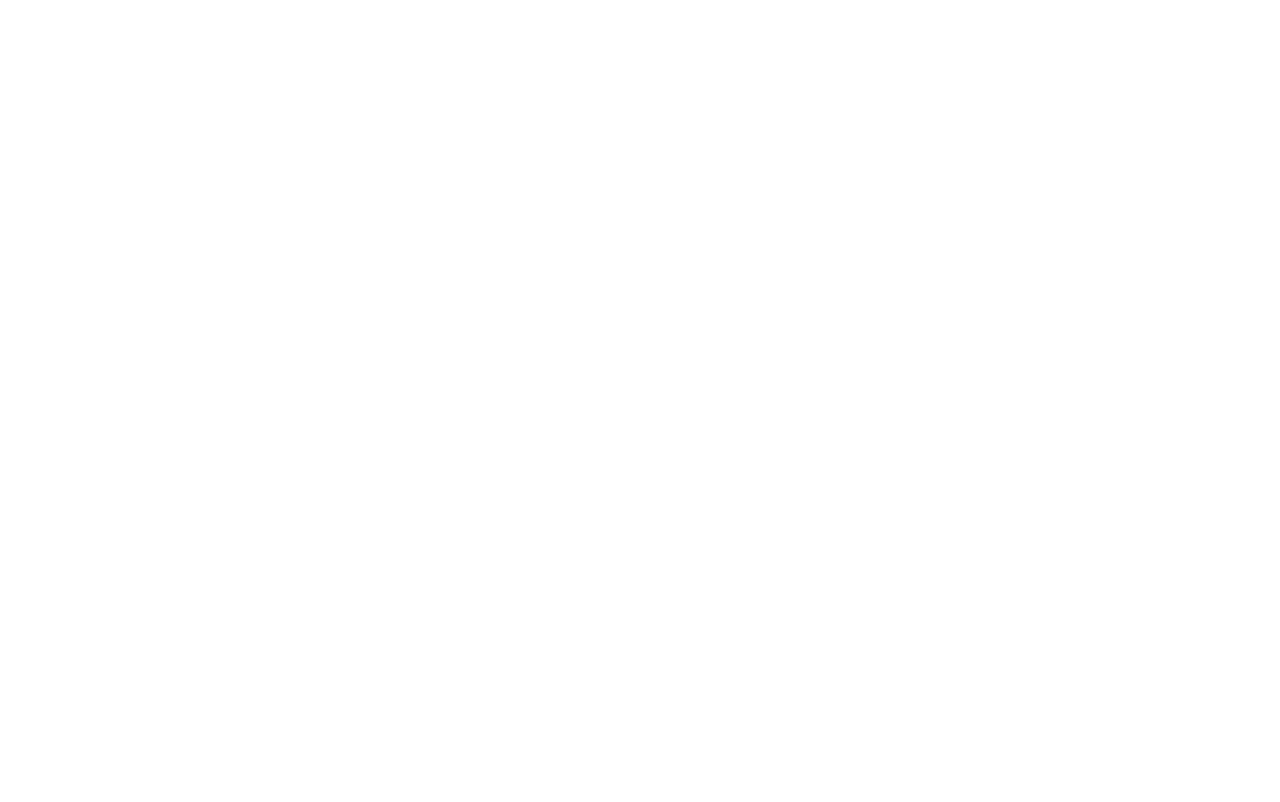
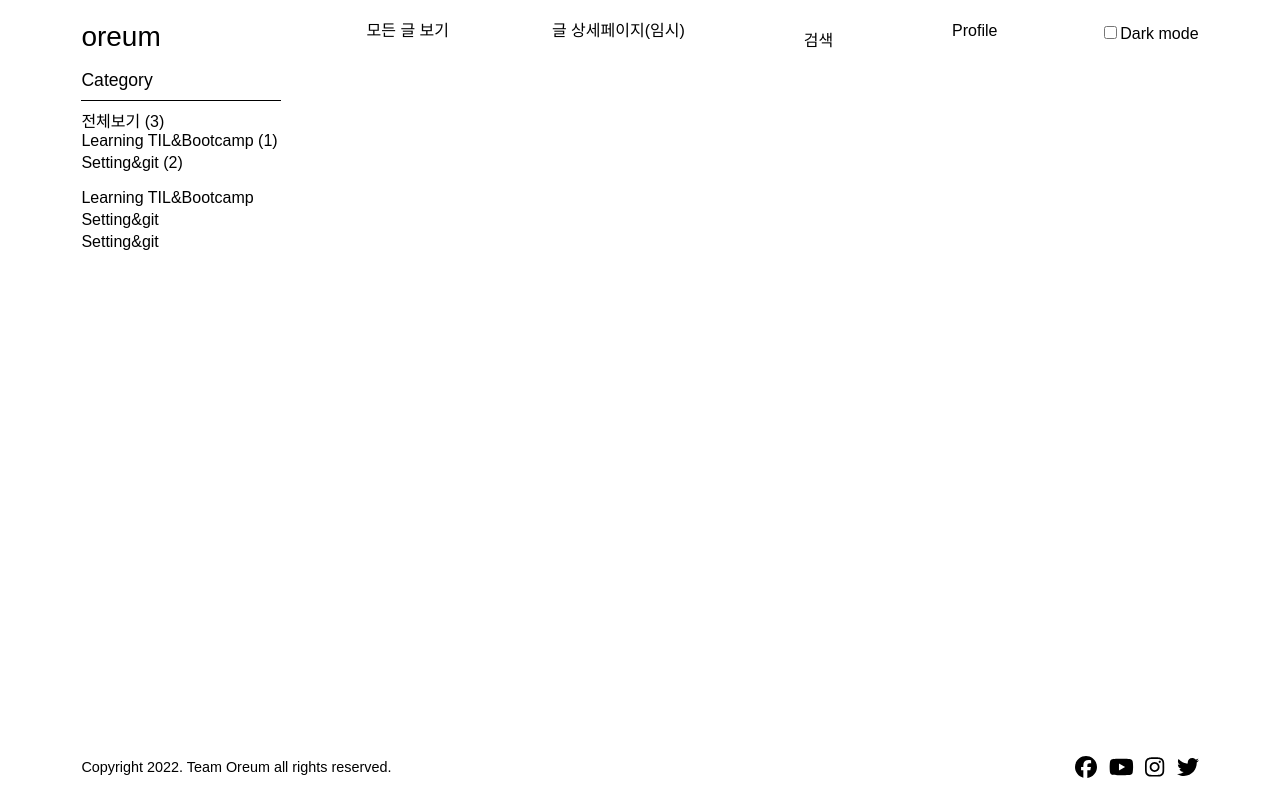
Before and after one commit to headring/headring.github.io, a Gatsby site: page /post-list in a window 1280 px wide. Before the commit this address had no page. Built offline with nearby package versions, Linux system fonts and the light colour scheme; Gatsby itself is replaced by a stand-in of ours.

Commit message:
feat: categories component 추가 및 스타일 수정

```diff
--- a/gatsby-node.js
+++ b/gatsby-node.js
@@ -16,7 +16,7 @@ exports.createPages = async ({ graphql, actions }) => {
   data.allMarkdownRemark.nodes.forEach((node) => {
     actions.createPage({
       path: "/post-list/" + node.frontmatter.category.replace(/\s/g, "-"),
-      component: path.resolve("./src/templates/PostListTemplate.js"),
+      component: path.resolve("./src/templates/BoardTemplate/index.js"),
       context: { category: node.frontmatter.category },
     });
   });
--- /dev/null
+++ b/src/article/ex2 copy.md
@@ -0,0 +1,9 @@
+---
+title: "Sweet Pandas Eating Sweets"
+date: "2017-08-16"
+category: "Setting&git"
+imgPath: "../images/gatsby-icon.png"
+---
+Pandas are really sweet.
+Here's a video of a panda eating sweets.
+<iframe width="560" height="315" src="https://www.youtube.com/embed/4n0xNbfJLR8" frameborder="0" allowfullscreen></iframe>
--- a/src/components/Categories.js
+++ /dev/null
@@ -1,30 +0,0 @@
-import React from "react";
-import { Link } from "gatsby";
-
-const Categories = ({ data }) => {
-  const projects = data.projects.nodes;
-  // const contact = data.contact.siteMetadata.contact;
-  return (
-    <div>
-      <div>
-        <h1>Categories123</h1>
-        <ul>
-          {projects.map((project) => (
-            <li key={project.id}>
-              <Link
-                to={
-                  "/post-list/" +
-                  project.frontmatter.category.replace(/\s/g, "-")
-                }
-              >
-                {project.frontmatter.category}
-              </Link>
-            </li>
-          ))}
-        </ul>
-      </div>
-    </div>
-  );
-};
-
-export default Categories;
--- /dev/null
+++ b/src/components/Categories/index.js
@@ -0,0 +1,29 @@
+import React from "react";
+import { Link } from "gatsby";
+import { Container } from "./styles";
+
+const Categories = ({ data }) => {
+  const postList = data.group;
+  const totalCount = data.totalCount;
+
+  return (
+    <Container>
+      <h1>Category</h1>
+      <ul>
+        <Link to="/post-list">전체보기 ({totalCount})</Link>
+        {postList.map((post) => {
+          const { id } = post.edges[0].node;
+          return (
+            <li key={id}>
+              <Link to={"/post-list/" + post.fieldValue.replace(/\s/g, "-")}>
+                {post.fieldValue} ({post.totalCount})
+              </Link>
+            </li>
+          );
+        })}
+      </ul>
+    </Container>
+  );
+};
+
+export default Categories;
--- /dev/null
+++ b/src/components/Categories/styles.js
@@ -0,0 +1,17 @@
+import styled from "styled-components";
+
+export const Container = styled.section`
+  font-size: 1rem;
+  h1 {
+    width: 200px;
+    font-size: 1.1rem;
+    padding-bottom: 10px;
+    border-bottom: 1px solid #000;
+  }
+  ul {
+    margin-top: 13px;
+    li {
+      line-height: 22px;
+    }
+  }
+`;
--- a/src/hooks/use-site-category.js
+++ b/src/hooks/use-site-category.js
@@ -3,25 +3,41 @@ import { useStaticQuery, graphql } from "gatsby";
 export const useCategory = () => {
   const data = useStaticQuery(
     graphql`
-      query CategoryQuery {
-        projects: allMarkdownRemark(
-          sort: { fields: frontmatter___date, order: DESC }
-        ) {
-          nodes {
-            frontmatter {
-              category
-              title
+      query {
+        allMarkdownRemark(limit: 2000) {
+          group(field: frontmatter___category) {
+            fieldValue
+            totalCount
+            edges {
+              node {
+                id
+              }
             }
-            id
           }
-        }
-        contact: site {
-          siteMetadata {
-            title
-          }
+          totalCount
         }
       }
     `
   );
-  return data;
+  return data.allMarkdownRemark;
 };
+
+// query CategoryQuery {
+//   projects: allMarkdownRemark(
+//     sort: { fields: frontmatter___date, order: DESC }
+//   ) {
+//     totalCount
+//     nodes {
+//       frontmatter {
+//         category
+//         title
+//       }
+//       id
+//     }
+//   }
+//   contact: site {
+//     siteMetadata {
+//       title
+//     }
+//   }
+// }
--- a/src/pages/app.js
+++ b/src/pages/app.js
@@ -9,7 +9,7 @@ import Login from "../components/login";
 import Write from "./write";
 import ContentsPage from "./ContentsPage";
 import MainPage from "./MainPage";
-import PostListPage from "./PostListPage";
+import PostListPage from "./post-list";
 
 const App = () => (
   <Layout>
--- a/src/pages/PostListPage.js
+++ b/src/pages/post-list.js
@@ -1,15 +1,14 @@
 import React from "react";
 import Categories from "../components/Categories";
-import Layout from "../components/Layout";
 
 import { useCategory } from "../hooks/use-site-category";
 import { useSitePostdata } from "../hooks/use-site-allmarkdown";
-import BoardPage from "../templates/PostListTemplate";
+import BoardPage from "../templates/BoardTemplate";
 
 function PostListPage() {
   let categories = useCategory();
   let datas = useSitePostdata();
-
+  console.log("categories", categories);
   return (
     <>
       <BoardPage allData={datas}>
--- a/src/templates/PostListTemplate.js
+++ b/src/templates/BoardTemplate/index.js
@@ -1,8 +1,12 @@
 import React from "react";
 import { Link, graphql } from "gatsby";
-import Layout from "../components/Layout";
+import Layout from "../../components/Layout";
+import { Container } from "./styles";
+import { useCategory } from "../../hooks/use-site-category";
+import Categories from "../../components/Categories";
 
-const BoardPage = ({ data, location, pageContext, allData, children }) => {
+const BoardPage = ({ data, location, pageContext, allData }) => {
+  let categories = useCategory();
   let edges = data?.allMarkdownRemark ? data?.allMarkdownRemark.edges : allData;
 
   if (data?.allMarkdownRemark) {
@@ -21,14 +25,17 @@ const BoardPage = ({ data, location, pageContext, allData, children }) => {
 
   return (
     <Layout>
-      {children}
+      <Container>
+        <Categories data={categories} />
+        <div>
           <ul>
             {edges.map((edge) => {
               const { id, title, category } = edge;
               return <li key={id}>{category}</li>;
             })}
           </ul>
-      <Link to="/">Go back to the homepage</Link>
+        </div>
+      </Container>
     </Layout>
   );
 };
--- /dev/null
+++ b/src/templates/BoardTemplate/styles.js
@@ -0,0 +1,17 @@
+import styled from "styled-components";
+
+export const Container = styled.section`
+  font-size: 1rem;
+  h1 {
+    width: 200px;
+    font-size: 1.1rem;
+    padding-bottom: 10px;
+    border-bottom: 1px solid #000;
+  }
+  ul {
+    margin-top: 13px;
+    li {
+      line-height: 22px;
+    }
+  }
+`;
```
Lines whose indentation alone changed are shown as unchanged.
